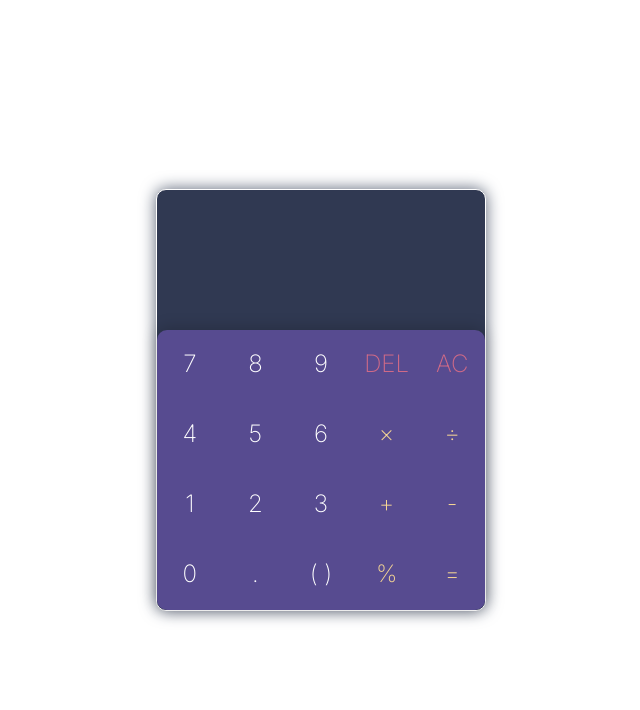
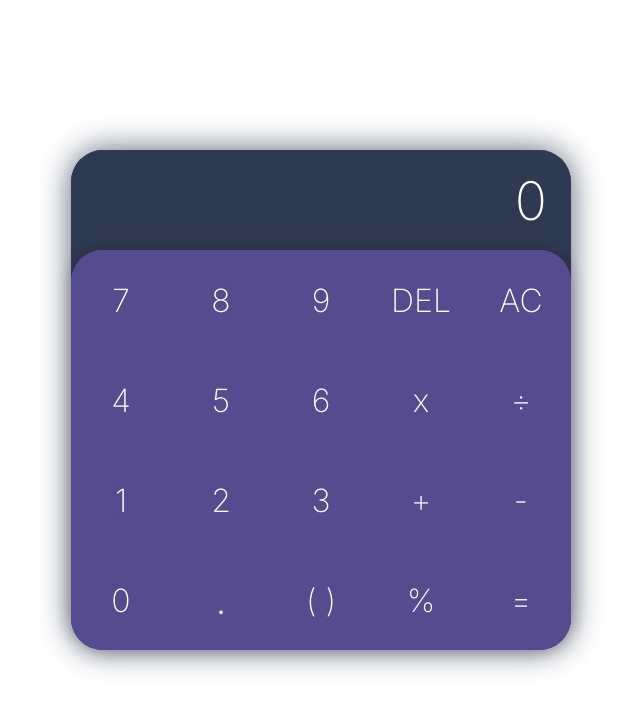
Before and after one commit to alpaOo/Project-Calculator, a plain HTML site: page index.html in a window 1280 px wide. Both pictures are taken after a click on the element "DEL". Shown: the whole page, without its empty margins (319-959 px from the left). Drawn offline with Linux system fonts and the light colour scheme.

Commit message:
Fix major problems
index.html
  - Minimal changes to the class names

style.css
  - Minimal changes to the overall code
  - Button animation and styling needs improvement

script.js
  - Signed operators works properly and single operator is only allowed
  - Negative numbers is not yet fixed

```diff
--- a/index.html
+++ b/index.html
@@ -8,9 +8,10 @@
     <title>Calculator</title>
   </head>
   <body>
+    <div class="container">
       <div class="calculator">
         <div class="display">
-        <div class="displayInput"></div>
+          <!-- <div class="displayInput">hello</div> -->
           <div class="displayOutput"></div>
         </div>
         <div class="keys">
@@ -38,10 +39,10 @@
           <div data-key="6" class="key">
             <span class="number">6</span>
           </div>
-        <div data-key="*" class="key">
-          <span class="operator">×</span>
+          <div data-key="x" class="key">
+            <span class="operator">x</span>
           </div>
-        <div data-key="/" class="key">
+          <div data-key="÷" class="key">
             <span class="operator">÷</span>
           </div>
           <div data-key="1" class="key">
@@ -63,7 +64,7 @@
             <span class="number">0</span>
           </div>
           <div data-key="." class="key">
-          <span class="number">.</span>
+            <span class="number">﹒</span>
           </div>
           <div data-key="()" class="key">
             <span class="bracket">( )</span>
@@ -76,5 +77,6 @@
           </div>
         </div>
       </div>
+    </div>
   </body>
 </html>
--- a/script.js
+++ b/script.js
@@ -1,29 +1,69 @@
 const displayOutput = document.querySelector('.displayOutput');
-const displayInput = document.querySelector('.displayInput');
 const keys = document.querySelectorAll('.key');
 
-let input = '';
-const output = '';
+let index = 0;
+let operator = 0;
+let inputString = '';
+let values = 0;
+let valueBefore = 0;
+let valueAfter = 0;
+displayOutput.value = '';
+displayOutput.textContent = '0';
 
-displayOutput.innerText = 0;
+function toClearInput() {
+  displayOutput.value = '';
+  displayOutput.textContent = '0';
+}
+
+function backspace() {
+  if (displayOutput.value.length > 1) {
+    displayOutput.value = displayOutput.value.slice(0, -1);
+    displayOutput.textContent = displayOutput.value;
+  } else {
+    displayOutput.value = '';
+    displayOutput.textContent = '0';
+  }
+}
+
+function isOperator(value) {
+  return (value === '+' || value === '-' || value === 'x' || value === '÷');
+}
+
+function isSingleOperator(value) {
+  if (isOperator(displayOutput.value.charAt(displayOutput.value.length - 1))) {
+    displayOutput.value = displayOutput.value.slice(0, displayOutput.value.length - 1);
+  }
+  displayOutput.value += value;
+  displayOutput.textContent = displayOutput.value;
+}
 
 // eslint-disable-next-line consistent-return
 function toOperate(params) {
-  const newInput = params;
-  const values = newInput.split('');
-  //
-  const index = values.findIndex((value) => (value === '+' || value === '-' || value === '*' || value === '/'));
-  //
-  const operator = values[index];
-  const valueBefore = +values.slice(0, index).join('');
-  const valueAfter = +values.slice(index + 1).join('');
-  //
+  inputString = params;
+  values = inputString.split('');
+  console.log(values);
+
+  index = values.findIndex((value) => (value === '+' || value === '-' || value === 'x' || value === '÷'));
+
+  operator = values[index];
+
+  if (!operator) {
+    valueBefore = +values.join('');
+    valueAfter = 0;
+  } else {
+    valueBefore = +values.slice(0, index).join('');
+    valueAfter = +values.slice(index + 1).join('');
+  }
+
+  // console.log(valueBefore, operator, valueAfter);
+
+
   // eslint-disable-next-line default-case
   switch (operator) {
     case '+': return Math.round((valueBefore + valueAfter) * 10000000) / 10000000;
     case '-': return Math.round((valueBefore - valueAfter) * 10000000) / 10000000;
-    case '*': return Math.round((valueBefore * valueAfter) * 10000000) / 10000000;
-    case '/': return Math.round((valueBefore / valueAfter) * 10000000) / 10000000;
+    case 'x': return Math.round((valueBefore * valueAfter) * 10000000) / 10000000;
+    case '÷': return Math.round((valueBefore / valueAfter) * 10000000) / 10000000;
   }
 }
 
@@ -31,29 +71,18 @@ keys.forEach((key) => {
   const value = key.dataset.key;
 
   key.addEventListener('click', () => {
-    // eslint-disable-next-line default-case
-    switch (value) {
-      case 'clear':
-        input = '';
-        displayInput.textContent = input;
-        displayOutput.textContent = 0;
-        break;
-
-      case 'backspace':
-        input = displayOutput.textContent;
-        displayOutput.textContent = input.slice(0, -1);
-        input = displayOutput.textContent;
-        break;
-
-      case '=':
-        input = displayOutput.textContent;
-        displayOutput.textContent = toOperate(input);
-        input = displayOutput.textContent;
-        break;
-
-      default:
-        input += value;
-        displayOutput.textContent = input;
+    if (value === 'clear') {
+      toClearInput();
+    } else if (value === 'backspace') {
+      backspace();
+    } else if (value === '=') {
+      displayOutput.textContent = toOperate(displayOutput.value);
+      displayOutput.value = '';
+    } else if (isOperator(value)) {
+      isSingleOperator(value);
+    } else {
+      displayOutput.value += value;
+      displayOutput.textContent = displayOutput.value;
     }
   });
 });
--- a/styles.css
+++ b/styles.css
@@ -3,104 +3,78 @@
 * {
   border: 0;
   margin: 0;
+  padding: none;
   box-sizing: border-box;
   font-family: 'Inter', sans-serif;
   color: white;
+  background-color: white;
+
+  /* border: .5px solid red; */
 }
 
-body {
+.container {
+  min-height: 100svh;
+
   display: flex;
   justify-content: center;
   align-items: center;
-  height: 100vh;
+
+  /* border: 1px solid red; */
 }
 
 .calculator {
-  background-color: #303952;
-
-  border-radius: 10px;
-  box-shadow: 0px 0px 16px #596275;
-
-  width: 100%;
-  max-width: 330px;
-  min-height: 420px;
-
-  display: flex;
-  justify-content: center;
-  flex-direction: column;
-
-  border: 1px solid white;
-}
-
-.display {
-  border-radius: 10px;
-
-  min-height: 140px;
-  padding: 1rem;
-  overflow: hidden;
+  /* padding: 1.25rem; */
+  border-radius: 2rem;
 
   display: flex;
   flex-direction: column;
-  justify-content: space-between;
+  align-items: center;
 
-  /* border: 1px solid white; */
+  aspect-ratio: 1/1;
+  width: clamp(300px, 80%, 500px);
+
+  box-shadow: 0rem 0rem 2rem #596275;
+  /* border: 1px solid red; */
 }
 
-.displayInput {
-  font-size: 2.5rem;
+
+.display {
+  min-height: 20%;
+
+  padding: 1rem;
 
   display: flex;
   justify-content: flex-end;
-
-  /* border: 1px solid white; */
+  align-items: center;
 }
 
 .displayOutput {
-  font-size: 3rem;
+  overflow: auto;
+  font-size: clamp(2rem, 8.5vw, 3.325rem);
 
-  display: flex;
-  justify-content: flex-end;
-
-  /* border: 1px solid white; */
+  padding-right: .5rem;
 }
 
 .keys {
-  background-color: #574b90;
-  border-radius: 10px;
-  box-shadow: 0px -2px 1rem rgba(0, 0, 0, 0.2);
-
-  min-height: 280px;
+  min-height: 80%;
 
   display: grid;
   grid-template-columns: repeat(5, 1fr);
-  grid-template-rows: repeat(4, 1fr);
+  /* gap: 1rem; */
 
-  /* border: 1px solid white; */
+  box-shadow: 0rem 0rem 1rem rgba(0, 0, 0, 0.227);
 }
 
 .key {
+  border-radius: 2rem;
+
+  font-size: clamp(1.25rem, 5.25vw, 2rem);
+
   position: relative;
   cursor: pointer;
-
-  height: 0;
-  padding-top: 100%;
-  border-radius: 10px;
-  /* margin: 2px; */
-  font-size: 1.5rem;
-
   user-select: none;
 
-  /* border: 0.5px solid #303952; */
-}
-
-.key:hover {
-  /* transition-duration: 0.2s; */
-  /* background-color: #786fa657; */
-}
-
-.key:active {
-  background-color: #786fa6;
-  /* box-shadow: inset 0px 0 10px #786fa633; */
+  /* border: 1px solid red; */
 }
 
 .key span {
@@ -110,10 +84,23 @@ body {
   transform: translate(-50%, -50%);
 }
 
-.key .action {
-  color: #cf6a87;
+.display,
+.keys {
+  border-radius: 2rem;
+
+  width: 100%;
+
+  /* border: 1px solid red; */
 }
 
-.key .operator {
-  color: #f7d794;
+.display,
+.displayOutput,
+.calculator {
+  background-color: #303952;
 }
+
+.keys,
+.key,
+.key span {
+  background-color: #574b90;
+}
```
Lines whose indentation alone changed are shown as unchanged.
